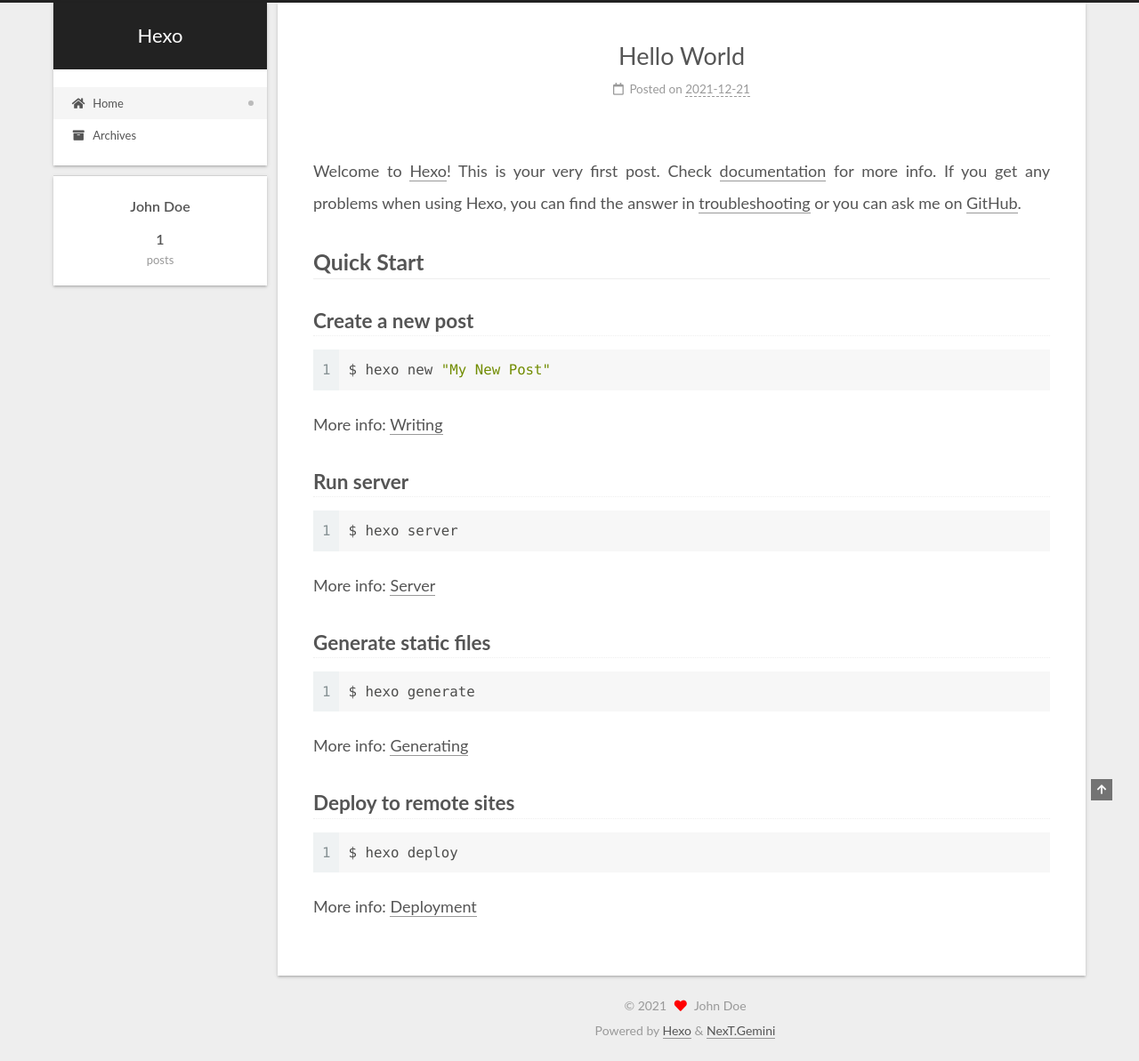
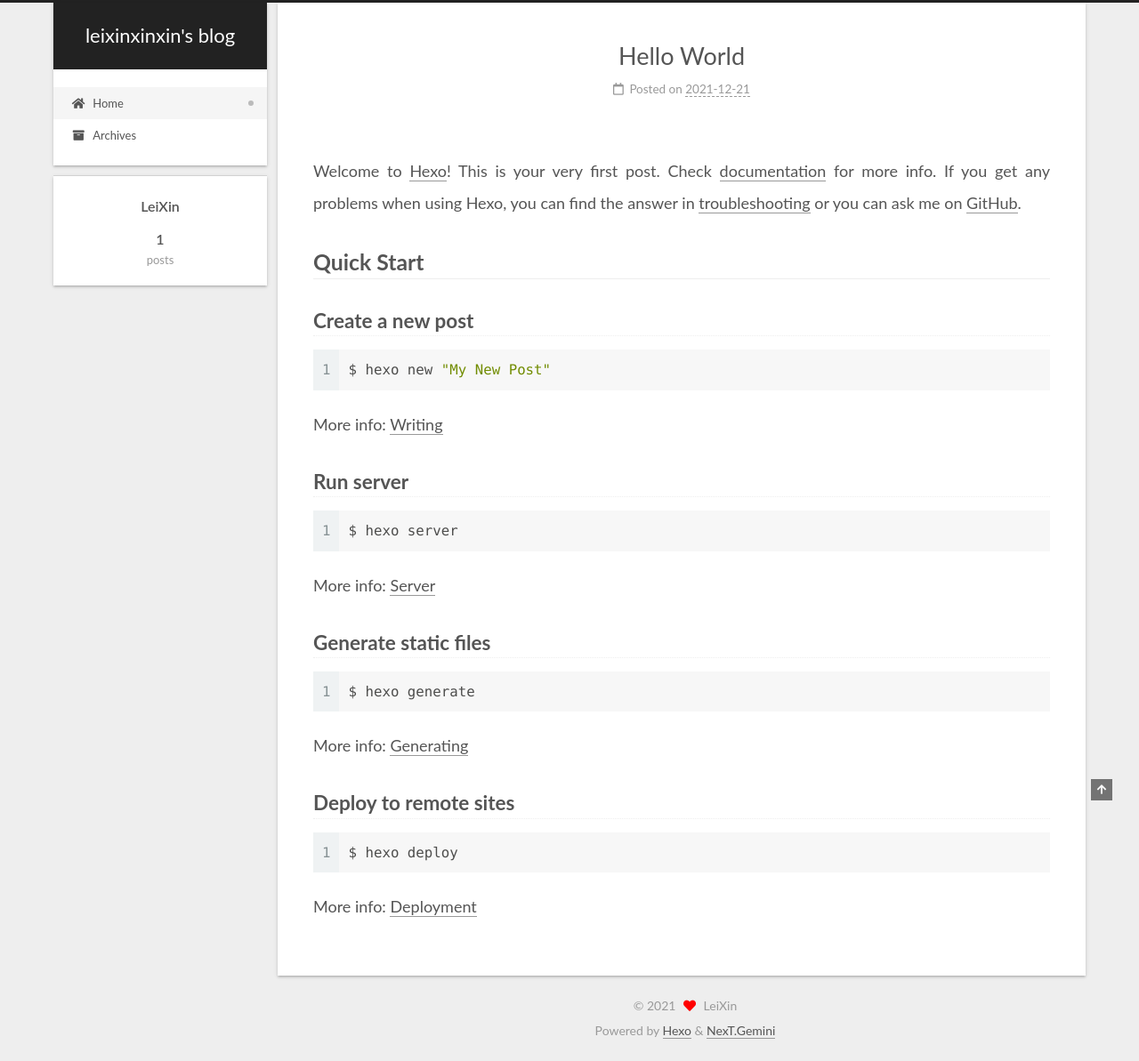
Before and after one commit to leixinxinxinxin/blog1, a plain HTML site: page index.html in a window 1280 px wide. Shown: the whole page at 89% size. Drawn offline with Linux system fonts and the light colour scheme.

Commit message:
Site updated: 2021-12-22 15:22:57

```diff
--- a/index.html
+++ b/index.html
@@ -21,11 +21,11 @@
   </script>
 
   <meta property="og:type" content="website">
-<meta property="og:title" content="Hexo">
+<meta property="og:title" content="leixinxinxin&#39;s blog">
 <meta property="og:url" content="https://www.lxlx.xyz/index.html">
-<meta property="og:site_name" content="Hexo">
+<meta property="og:site_name" content="leixinxinxin&#39;s blog">
 <meta property="og:locale" content="en_US">
-<meta property="article:author" content="John Doe">
+<meta property="article:author" content="LeiXin">
 <meta name="twitter:card" content="summary">
 
 <link rel="canonical" href="https://www.lxlx.xyz/">
@@ -41,7 +41,7 @@
   };
 </script>
 
-  <title>Hexo</title>
+  <title>leixinxinxin's blog</title>
 
 
 
@@ -92,7 +92,7 @@
 
     <a href="/" class="brand" rel="start">
       <span class="logo-line-before"><i></i></span>
-      <h1 class="site-title">Hexo</h1>
+      <h1 class="site-title">leixinxinxin's blog</h1>
       <span class="logo-line-after"><i></i></span>
     </a>
   </div>
@@ -149,12 +149,12 @@
 
     <span hidden itemprop="author" itemscope itemtype="http://schema.org/Person">
       <meta itemprop="image" content="/images/avatar.gif">
-      <meta itemprop="name" content="John Doe">
+      <meta itemprop="name" content="LeiXin">
       <meta itemprop="description" content="">
     </span>
 
     <span hidden itemprop="publisher" itemscope itemtype="http://schema.org/Organization">
-      <meta itemprop="name" content="Hexo">
+      <meta itemprop="name" content="leixinxinxin's blog">
     </span>
       <header class="post-header">
         <h2 class="post-title" itemprop="name headline">
@@ -270,7 +270,7 @@
 
       <div class="site-overview-wrap sidebar-panel">
         <div class="site-author motion-element" itemprop="author" itemscope itemtype="http://schema.org/Person">
-  <p class="site-author-name" itemprop="name">John Doe</p>
+  <p class="site-author-name" itemprop="name">LeiXin</p>
   <div class="site-description" itemprop="description"></div>
 </div>
 <div class="site-state-wrap motion-element">
@@ -310,7 +310,7 @@
   <span class="with-love">
     <i class="fa fa-heart"></i>
   </span>
-  <span class="author" itemprop="copyrightHolder">John Doe</span>
+  <span class="author" itemprop="copyrightHolder">LeiXin</span>
 </div>
   <div class="powered-by">Powered by <a href="https://hexo.io/" class="theme-link" rel="noopener" target="_blank">Hexo</a> & <a href="https://theme-next.org/" class="theme-link" rel="noopener" target="_blank">NexT.Gemini</a>
   </div>
```
Also changed, not shown: 2021/12/21/hello-world/index.html (+8 -8 lines), archives/2021/12/index.html (+7 -7 lines), archives/2021/index.html (+7 -7 lines), archives/index.html (+7 -7 lines).
